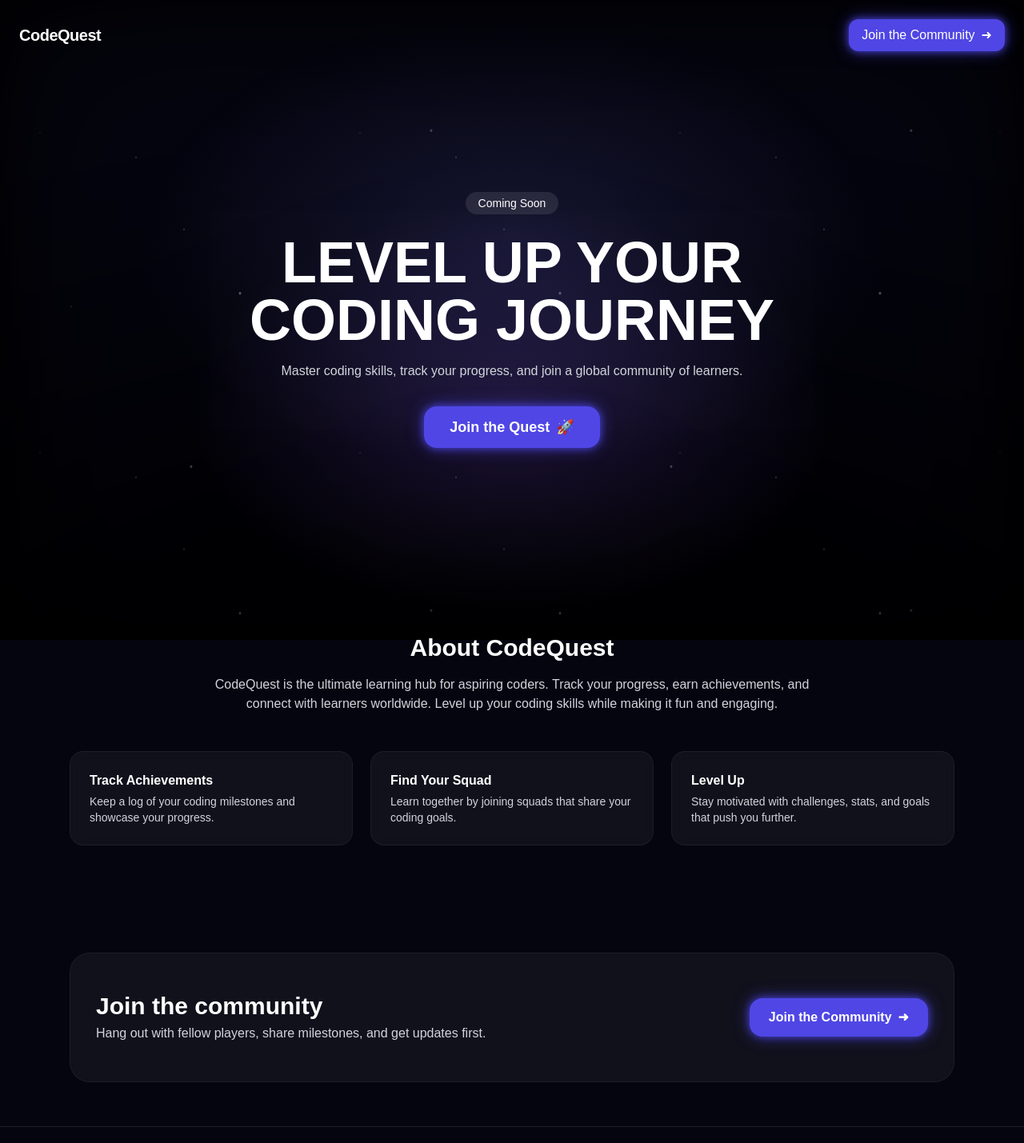
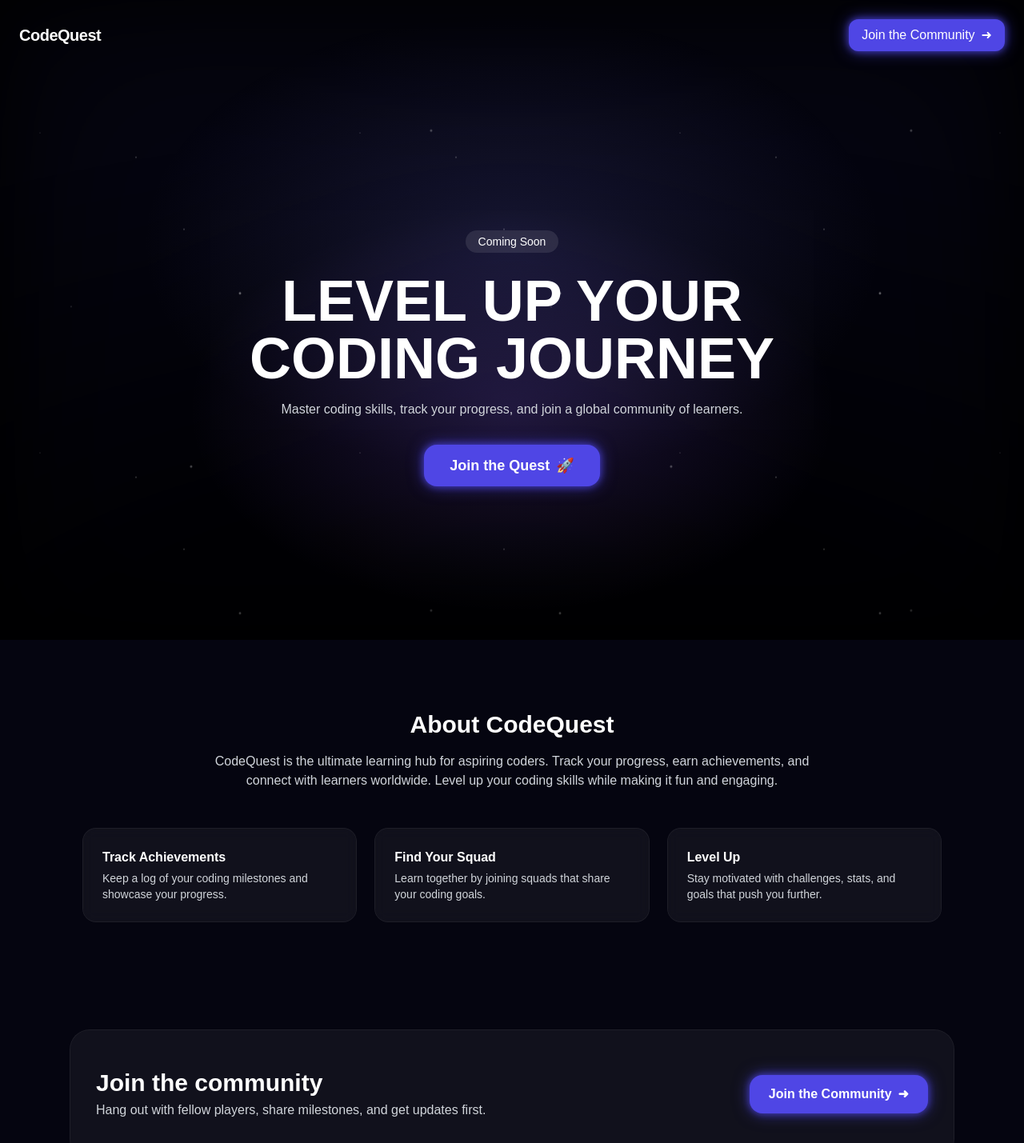
Before and after one commit to IshaanSaxen/CodeQuest-landingpage, a plain HTML site: page index.html in a window 1280 px wide. Shown: the top 1429 px of the page at 80% size. Drawn offline with nearby package versions, Linux system fonts and the light colour scheme.

Commit message:
Changing the Width and size of the website

```diff
--- a/index.html
+++ b/index.html
@@ -92,7 +92,7 @@
         </nav>
       </div>
 
-      <section class="min-h-[72vh] md:min-h-[78vh] flex flex-col items-center justify-center text-center px-6">
+      <section class="min-h-[72vh] md:min-h-[90vh] flex flex-col items-center justify-center text-center px-6">
         <span class="px-4 py-1 rounded-full text-sm bg-white/10 backdrop-blur">
           Coming Soon
         </span>
@@ -112,7 +112,7 @@
       </section>
     </header>
     <section class="relative py-20">
-      <div class="max-w-6xl mx-auto px-6">
+      <div class="max-w-6xl mx-auto px-10">
         <h2 class="text-center text-3xl font-bold mb-4">About CodeQuest</h2>
         <p class="text-center text-gray-300 max-w-3xl mx-auto mb-12">
           CodeQuest is the ultimate learning hub for aspiring coders. Track your progress, earn
```
